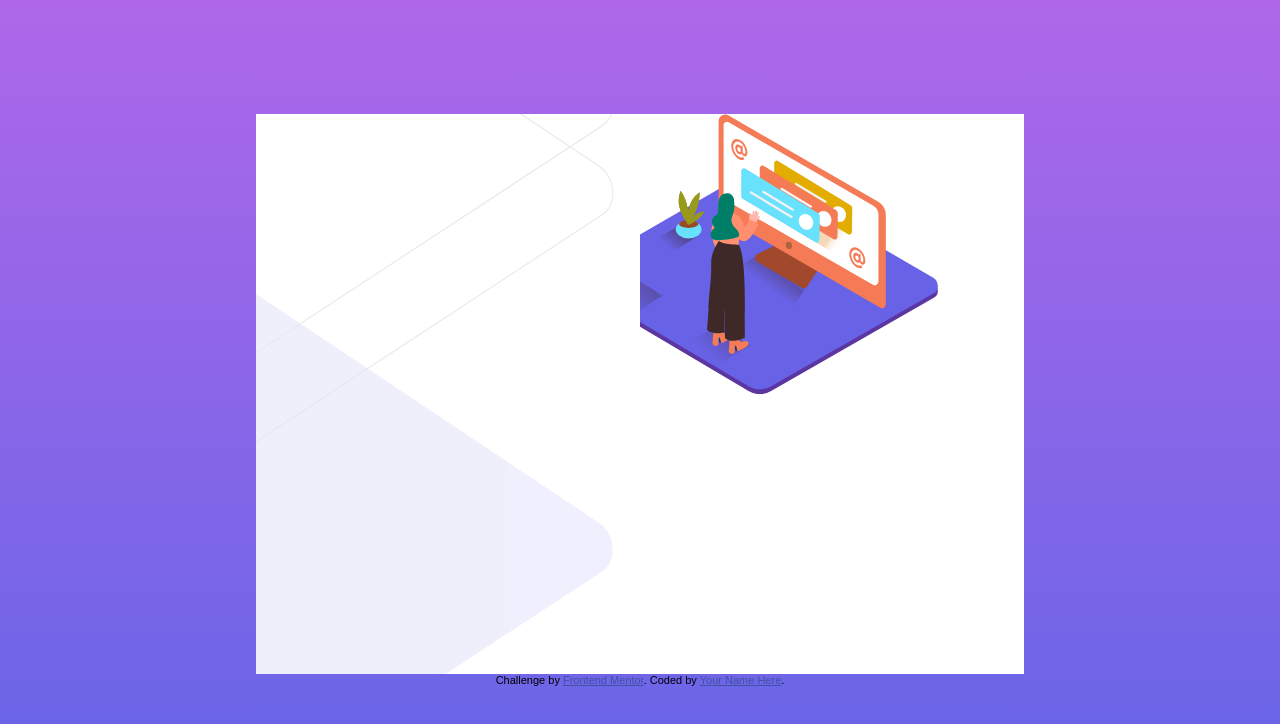
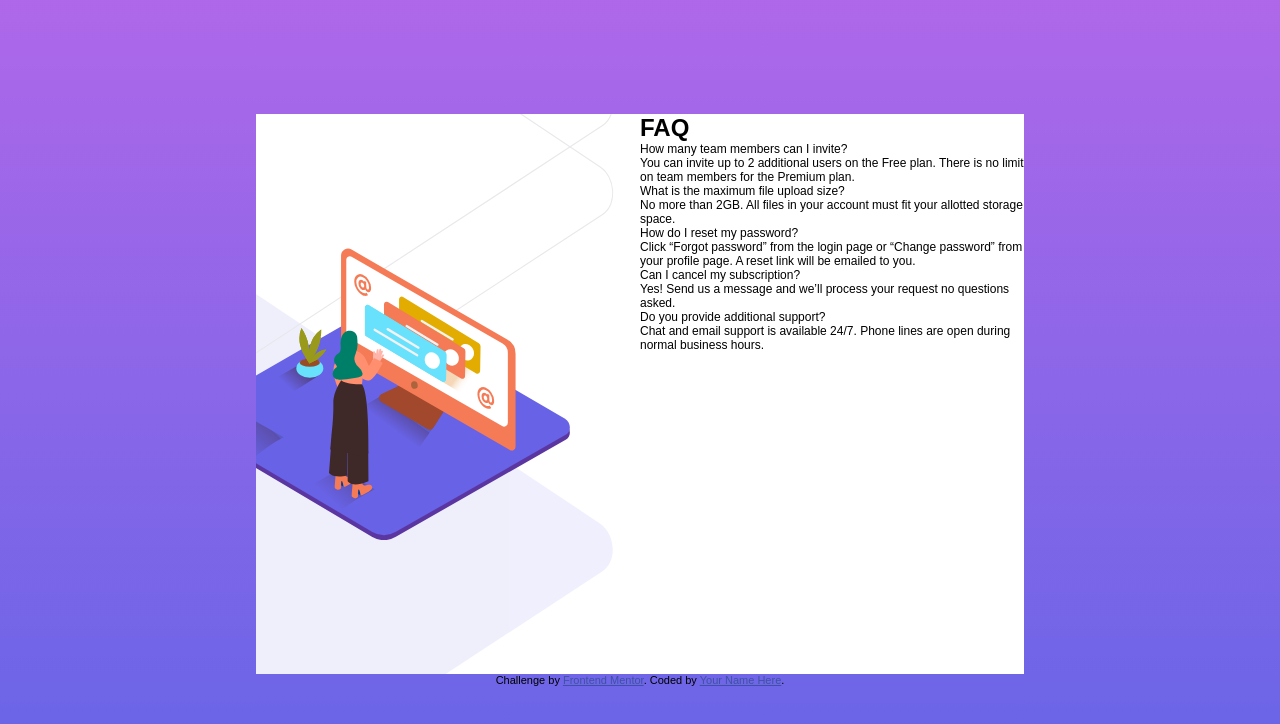
Before and after one commit to krishna-nayak/faq-accordion-card-main, a plain HTML site: page index.html in a window 1280 px wide. Drawn offline with Linux system fonts and the light colour scheme.

Commit message:
FAQ text added

```diff
--- a/index.html
+++ b/index.html
@@ -24,9 +24,38 @@
     <body>
         <div class="container">
             <div class="grid-container">
-                <div class="box-image"></div>
+                <!-- <div class="box-image"></div> -->
                 <div class="image"></div>
-                <div class="faq"></div>
+                <div class="faq">
+                    <h1>FAQ</h1>
+                    <div class="questions">
+                        <div class="q1">
+                            <p>How many team members can I invite?</p>
+                            <p class="a1">
+                                You can invite up to 2 additional users on the Free plan. There is no limit on team members for the Premium plan.
+                            </p>
+                        </div>
+                        <div class="q2">
+                            <p>What is the maximum file upload size?</p>
+                            <p class="a2">No more than 2GB. All files in your account must fit your allotted storage space.</p>
+                        </div>
+                        <div class="q3">
+                            <p>How do I reset my password?</p>
+                            <p class="a3">
+                                Click “Forgot password” from the login page or “Change password” from your profile page. A reset link will be emailed
+                                to you.
+                            </p>
+                        </div>
+                        <div class="q4">
+                            <p>Can I cancel my subscription?</p>
+                            <p class="a4">Yes! Send us a message and we’ll process your request no questions asked.</p>
+                        </div>
+                        <div class="q5">
+                            <p>Do you provide additional support?</p>
+                            <p class="a5">Chat and email support is available 24/7. Phone lines are open during normal business hours.</p>
+                        </div>
+                    </div>
+                </div>
             </div>
         </div>
         <div class="attribution">
@@ -37,21 +66,3 @@
 
     <script src="script.js"></script>
 </html>
-
-<!-- How many team members can I invite?
-  You can invite up to 2 additional users on the Free plan. There is no limit on
-  team members for the Premium plan.
-
-  What is the maximum file upload size?
-  No more than 2GB. All files in your account must fit your allotted storage space.
-
-  How do I reset my password?
-  Click “Forgot password” from the login page or “Change password” from your profile page.
-  A reset link will be emailed to you.
-
-  Can I cancel my subscription?
-  Yes! Send us a message and we’ll process your request no questions asked.
-
-  Do you provide additional support?
-  Chat and email support is available 24/7. Phone lines are open during normal business hours.
- -->
```
